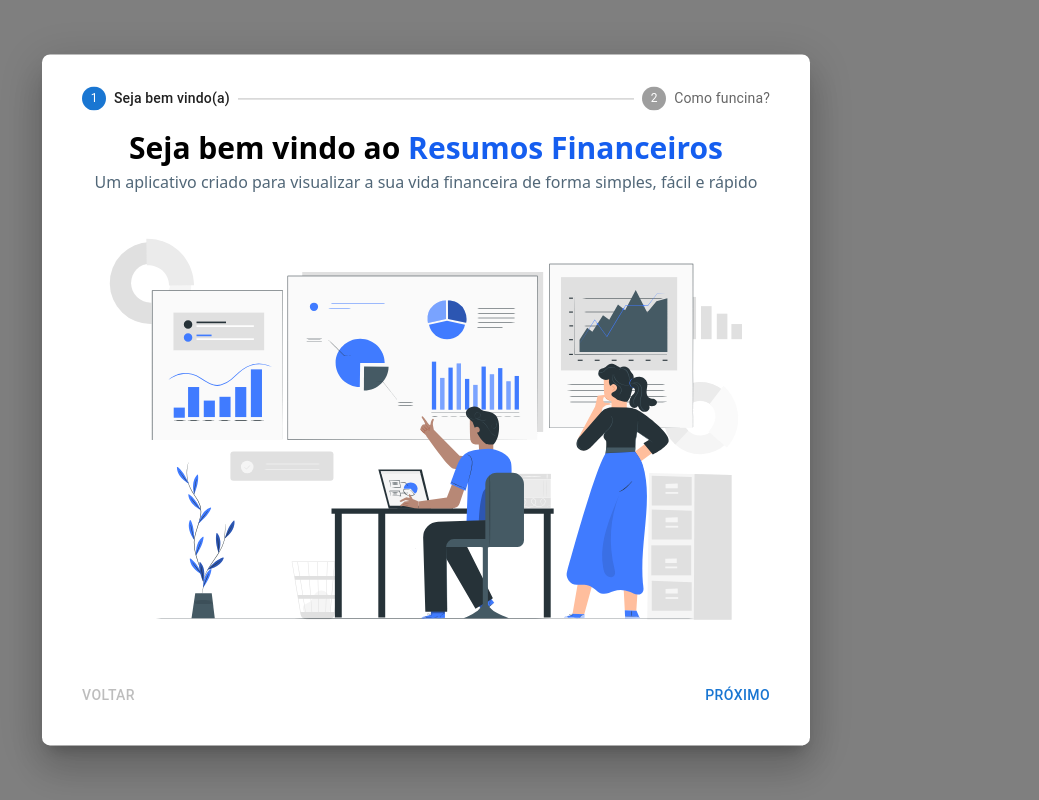
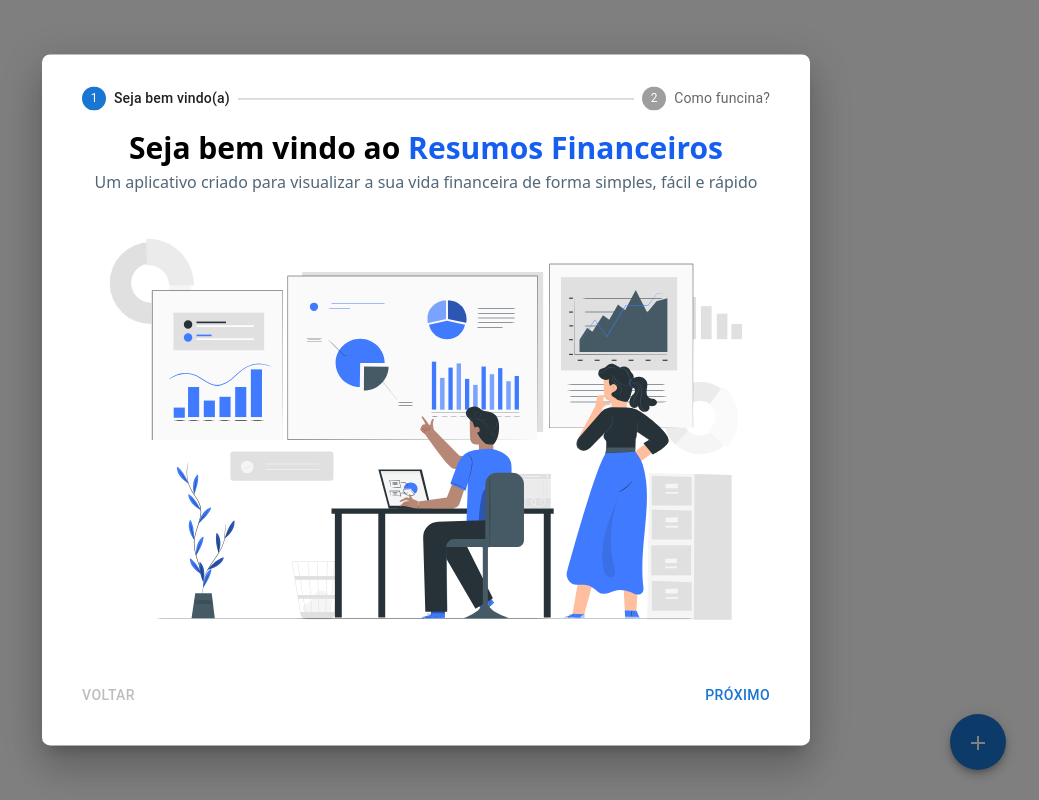
Before and after one commit to paulozy/legendary-chainsaw, a Next.js app: page / in a window 1280 px wide. Shown: the whole page, without its empty margins (214-1253 px from the left). Built offline with nearby package versions, Linux system fonts and the light colour scheme.

Commit message:
feat: add speed dial function

```diff
--- a/package.json
+++ b/package.json
@@ -16,6 +16,7 @@
     "@mui/icons-material": "^5.16.0",
     "@mui/material": "^5.16.0",
     "apexcharts": "^3.50.0",
+    "axios": "^1.7.2",
     "googleapis": "^140.0.1",
     "moment": "^2.30.1",
     "next": "^14.1.0",
--- a/pages/api/worksheet.ts
+++ b/pages/api/worksheet.ts
@@ -9,7 +9,7 @@ export default async function handler(
   res: NextApiResponse,
 ) {
   try {
-    const {uri, lastTen} = req.query
+    const {uri} = req.query
     const SCOPES = ["https://www.googleapis.com/auth/spreadsheets.readonly"];
 
     const env = getEnv();
--- /dev/null
+++ b/pages/components/SpeedDial/index.tsx
@@ -0,0 +1,27 @@
+import PlusIcon from '@mui/icons-material/Add';
+import UpdateIcon from '@mui/icons-material/Update';
+import { MouseEventHandler } from 'react';
+
+export enum SpeedDialTypeEnum {
+  ADD = 'add',
+  UPDATE = 'update'
+}
+
+type SpeedDialButtonProps = {
+  type: SpeedDialTypeEnum
+  action: MouseEventHandler
+}
+
+const children = {
+  add: <PlusIcon />,
+  update: <UpdateIcon />
+}
+
+export function SpeedDialButton({ type, action }: SpeedDialButtonProps) {
+
+  return (
+    <button onClick={action}>
+      {children[type]}
+    </button>
+  )
+}
--- a/pages/index.tsx
+++ b/pages/index.tsx
@@ -1,3 +1,5 @@
+import { SpeedDial, SpeedDialAction, SpeedDialIcon } from "@mui/material";
+import axios from "axios";
 import { NextPage } from "next";
 import { useEffect, useState } from "react";
 import { Header } from "./components/Header";
@@ -5,6 +7,7 @@ import { LastTransactionsTable } from "./components/LastTransactionsTable";
 import { Loading } from "./components/Loading";
 import { PieChart } from "./components/PieChart";
 import { ResumeCard } from "./components/ResumeCard";
+import { SpeedDialButton, SpeedDialTypeEnum } from './components/SpeedDial';
 import { TutorModal } from "./components/TutorModal";
 import { Transaction, User } from "./types";
 
@@ -45,12 +48,22 @@ const fetchTransactions = async (user: User): Promise<FetchTransactionsReturn> =
 
   if (response.status !== 200) {
     const err = await response.json()
-    return alert(err.error)
+    alert(err.error)
+    return
   }
 
   const { transactions, categories } = await response.json()
 
   return { transactions, categories }
+}
+
+const addNewTransaction = async (transaction: Transaction, spreadsheetURL: string) => {
+  const response = await axios.post('/api/worksheet', {
+    transaction,
+    spreadsheetURL
+  })
+
+  console.log(response)
 }
 
 const Home: NextPage = () => {
@@ -65,7 +78,14 @@ const Home: NextPage = () => {
 
   const handleSubmit = async () => {
     setIsLoading(true)
-    const userObj = { name: userName, spreadsheetURI: spreadsheetURL }
+
+    let userObj = {} as User
+
+    if (!userName || spreadsheetURL) {
+      userObj = JSON.parse(localStorage.getItem('user'))
+    } else {
+      userObj = { name: userName, spreadsheetURI: spreadsheetURL }
+    }
 
     const { transactions, categories } = await fetchTransactions(userObj)
 
@@ -113,6 +133,11 @@ const Home: NextPage = () => {
     return acc + cur.value
   }, 0)
   const balance = receipts - (expenses + invests)
+
+  const actions = [
+    // { icon: <SpeedDialButton type={SpeedDialTypeEnum.ADD} action={handleSubmit} />, name: 'Adicionar' },
+    { icon: <SpeedDialButton type={SpeedDialTypeEnum.UPDATE} action={handleSubmit} />, name: 'Atualizar' },
+  ];
 
   useEffect(() => {
     setIsLoading(true)
@@ -187,6 +212,20 @@ const Home: NextPage = () => {
           </main>
         ) : <TutorModal props={tutorModalProps} />
       }
+
+      <SpeedDial
+        ariaLabel="SpeedDial basic example"
+        sx={{ position: 'absolute', bottom: 30, right: 60 }}
+        icon={<SpeedDialIcon />}
+      >
+        {actions.map((action) => (
+          <SpeedDialAction
+            key={action.name}
+            icon={action.icon}
+            tooltipTitle={action.name}
+          />
+        ))}
+      </SpeedDial>
     </>
   );
 };
```
Also changed, not shown: 1 other file (tests, documents, lock files or other folders).
